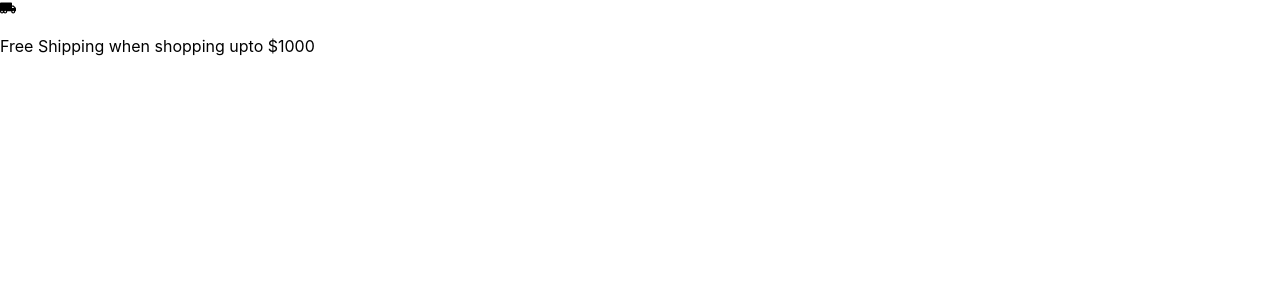
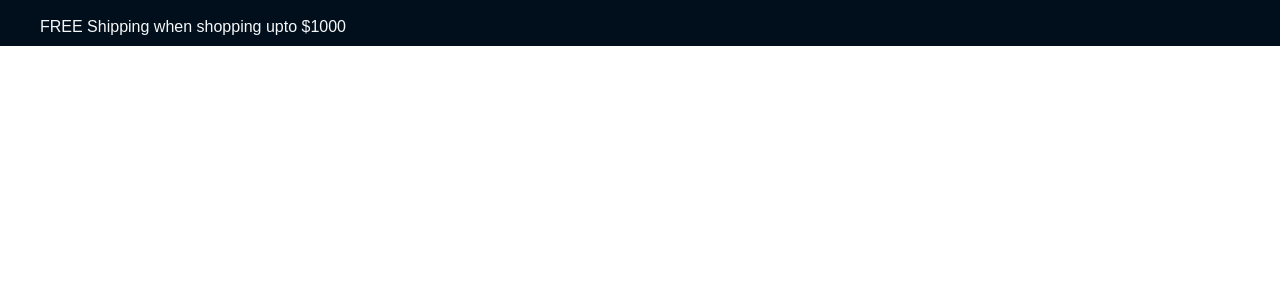
Before and after one commit to jegbune/my-ecommerce-app, a React (Create React App) app: page /Contact in a window 1280 px wide. Shown: the top 300 px of the page. Built offline with nearby package versions, Linux system fonts and the light colour scheme.

Commit message:
React lesson on ecommerce nav

```diff
--- a/src/Component/ecommerceComponent/nav.css
+++ b/src/Component/ecommerceComponent/nav.css
@@ -19,3 +19,11 @@
     color: #f3b123;
     font-size: 22px;
 }
+
+.free p {
+    margin-left: 10px;
+    color: #f6f7f9;
+    margin-top: 8px;
+    font-size: 16px;
+    font-weight: 500;
+}
--- a/src/Component/ecommerceComponent/nav.js
+++ b/src/Component/ecommerceComponent/nav.js
@@ -1,14 +1,22 @@
 import React from 'react'
-import { FaTruckMoving } from 'react-icons/fa'
-
+// import { FaTruckMoving } from 'react-icons/fa'
+import './nav.css'
 function Nav() {
     return (
         <>
         <div className='free'>
                 <div className='icon'>
-                <FaTruckMoving/>
+                {/* <FaTruckMoving/>  */}
                 </div>
-            <p>Free Shipping when shopping upto $1000</p>
+            <p>FREE Shipping when shopping upto $1000</p>
+        </div>
+        <div className='main_header'>
+            <div className='container'>
+                <div className='logo'>
+                    <img src=''></img>
+                </div>
+
+            </div>
         </div>
         </>
     )
```
